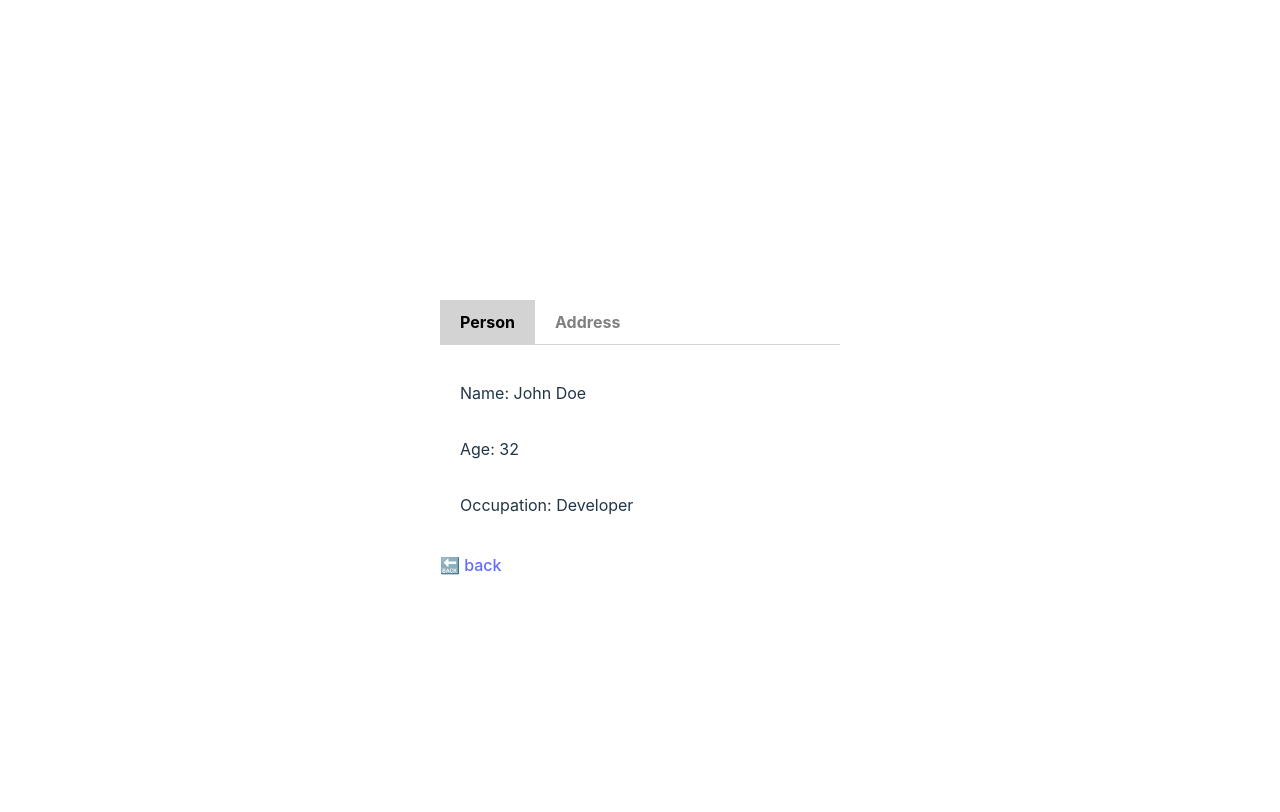
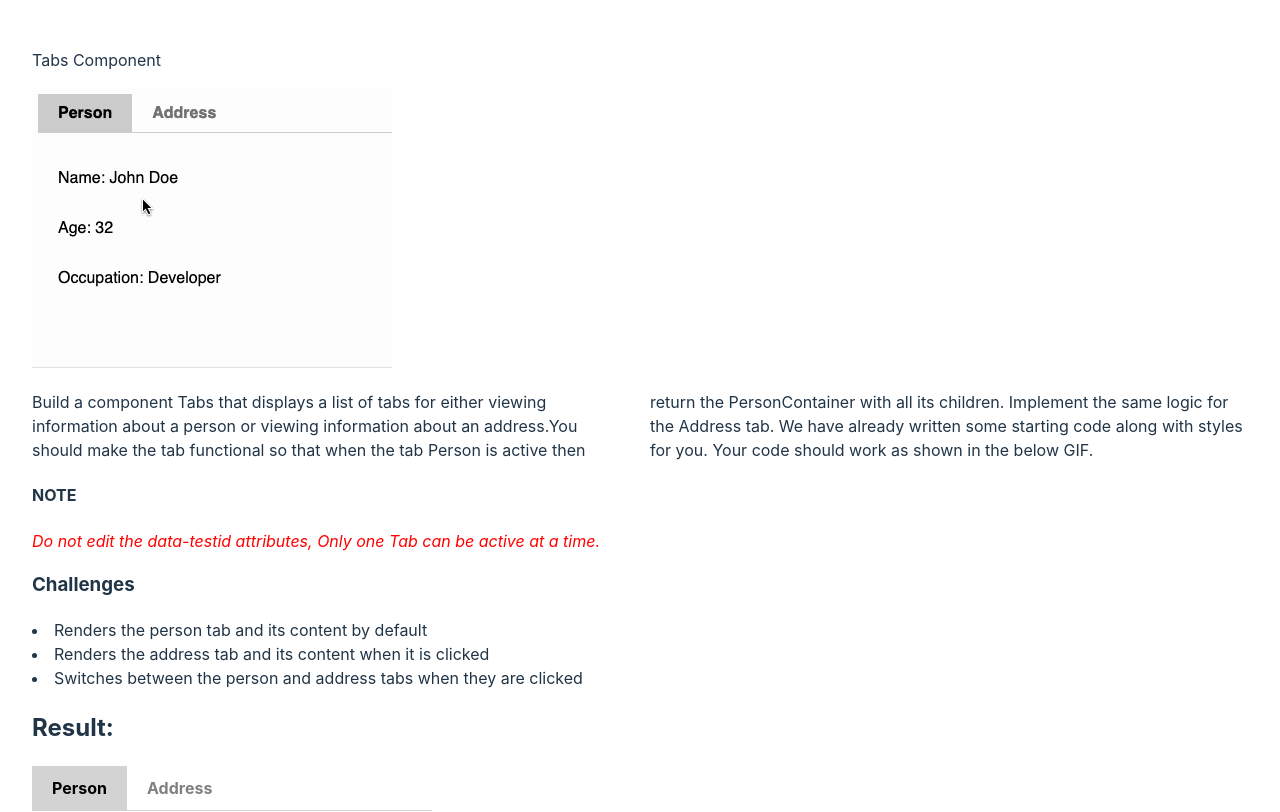
Before and after one commit to Ian-arap-kirui/frontend-challenges, a React (Vite) app in the folder react-challenges/: page /tabs in a window 1280 px wide. Shown: the top 812 px of the page. Built offline with nearby package versions, Linux system fonts and the light colour scheme.

Commit message:
[updates] {react-challenges file} code re-structure

```diff
--- a/react-challenges/src/components/ProgressBar/ProgressBar.jsx
+++ b/react-challenges/src/components/ProgressBar/ProgressBar.jsx
@@ -9,9 +9,10 @@
 // Do not edit the data-testid attributes
 // You can use styled-components library to achieve the desired result
 
-import React from "react";
+import React, { useState, useEffect } from "react";
 import styled from "styled-components";
 import { Link } from "react-router-dom";
+import Task from "../Task/Task";
 
 const Wrapper = styled.div`
   width: 100%;
@@ -19,43 +20,46 @@ const Wrapper = styled.div`
   border-radius: 5px;
   background-color: lightgrey;
 `;
-
 const Progress = styled.div`
+  color: "white";
   width: ${(props) => props.percent}%;
   height: 100%;
   border-radius: 5px;
   background-color: green;
+  cursor: pointer;
+  display: flex;
+  align-items: center;
+  justify-content: flex-end;
 `;
 
-const ProgressBar = ({ percent = 12, data }) => {
+const ProgressBar = ({ data }) => {
+  const [percent, setPercent] = useState(60);
+
+  useEffect(() => {
+    const calculateYearProgress = () => {
+      const now = new Date();
+      const startOfYear = new Date(now.getFullYear(), 0, 1);
+      const endOfYear = new Date(now.getFullYear(), 11, 31);
+      const yearProgress =
+        ((now - startOfYear) / (endOfYear - startOfYear)) * 100;
+      setPercent(Math.round(yearProgress));
+    };
+
+    calculateYearProgress();
+  }, []);
+
   const filteredData = data.filter((item) => item.title === "Progress-Bar");
+
   return (
     <>
-      {filteredData.map((item) => (
-        <div key={item.id}>
-          <p>{item.title}</p>
-          <img src={item.img} alt="content-img" />
-          <p style={{ columnCount: "2", columnGap: "20px" }}>
-            {item.description}
-          </p>
-          <div>
-            <h4>NOTE</h4>
-            <p style={{ fontStyle: "italic", color: "red" }}>{item.extras}</p>
-          </div>
-
-          <div>
-            <h3>Challenges</h3>
-            <p>
-              {item.challenges.split(", ").map((text) => (
-                <li>{text}</li>
-              ))}
-            </p>
-          </div>
-        </div>
-      ))}
+      <Task filteredData={filteredData} />
       <h2>Result:</h2>
+      Year Progress = {percent} %
       <Wrapper data-testid="wrapper">
-        <Progress percent={percent} data-testid="progress" />
+        <Progress percent={percent} data-testid="progress">
+          {" "}
+          {percent}%
+        </Progress>
       </Wrapper>
       <Link to={-1}>🔙 back</Link>
     </>
--- a/react-challenges/src/components/TabBar/TabBar.jsx
+++ b/react-challenges/src/components/TabBar/TabBar.jsx
@@ -1,6 +1,7 @@
 import React, { useState } from "react";
 import styled from "styled-components";
 import { Link } from "react-router-dom";
+import Task from "../Task/Task";
 
 const person = {
   name: "John Doe",
@@ -15,10 +16,13 @@ const address = {
   zip: "94107",
 };
 
-const Tabs = () => {
+const Tabs = ({ data }) => {
   const [activeTab, setActiveTab] = useState("Person");
-
+  const filteredData = data.filter((item) => item.title === "Tabs Component");
   return (
+    <div>
+      <Task filteredData={filteredData} />
+      <h2>Result:</h2>
       <Container>
         <TabList>
           <Tab
@@ -54,6 +58,7 @@ const Tabs = () => {
         </TabContent>
         <Link to={-1}>🔙 back</Link>
       </Container>
+    </div>
   );
 };
 
--- /dev/null
+++ b/react-challenges/src/components/Task/Task.jsx
@@ -0,0 +1,32 @@
+import React from "react";
+
+const Task = ({ filteredData }) => {
+  return (
+    <>
+      {filteredData.map((item) => (
+        <div key={item.id}>
+          <p>{item.title}</p>
+          <img src={item.img} alt="content-img" />
+          <p style={{ columnCount: "2", columnGap: "20px" }}>
+            {item.description}
+          </p>
+          <div>
+            <h4>NOTE</h4>
+            <p style={{ fontStyle: "italic", color: "red" }}>{item.extras}</p>
+          </div>
+
+          <div>
+            <h3>Challenges</h3>
+            <p>
+              {item.challenges.split(", ").map((text) => (
+                <li>{text}</li>
+              ))}
+            </p>
+          </div>
+        </div>
+      ))}
+    </>
+  );
+};
+
+export default Task;
--- a/react-challenges/src/content/data.js
+++ b/react-challenges/src/content/data.js
@@ -1,5 +1,6 @@
 // primary key is id
 import progImg from "../assets/images/prog-bar.png";
+import tabsImg from "../assets/images/tabs-img.gif";
 export const tasks = [
   {
     id: 0,
@@ -14,11 +15,13 @@ export const tasks = [
   },
   {
     id: 1,
-    title: "",
-    description: "",
-    img: "",
-    extras: "",
+    title: "Tabs Component",
+    description:
+      "Build a component Tabs that displays a list of tabs for either viewing information about a person or viewing information about an address.You should make the tab functional so that when the tab Person is active then return the PersonContainer with all its children. Implement the same logic for the Address tab. We have already written some starting code along with styles for you. Your code should work as shown in the below GIF.",
+    img: tabsImg,
+    extras:
+      "Do not edit the data-testid attributes, Only one Tab can be active at a time.",
     challenges:
-      "Render the ProgressBar component in the react app , Render with a height of 20px, Render with a border radius of 5px, Render the remaining part of the bar with lightgrey background color ,Render the filled part of the bar with green background color, Render the filled part of the bar with a border radius of 5px, Render the filled part of the bar with the correct width (use the percent prop passed to the react component), Render the filled part of the bar with the correct width, when percent is greater than 100",
+      "Renders the person tab and its content by default, Renders the address tab and its content when it is clicked, Switches between the person and address tabs when they are clicked",
   },
 ];
```
Also changed, not shown: react-challenges/src/assets/images/tabs-img.gif (added). Lines whose indentation alone changed are shown as unchanged.
